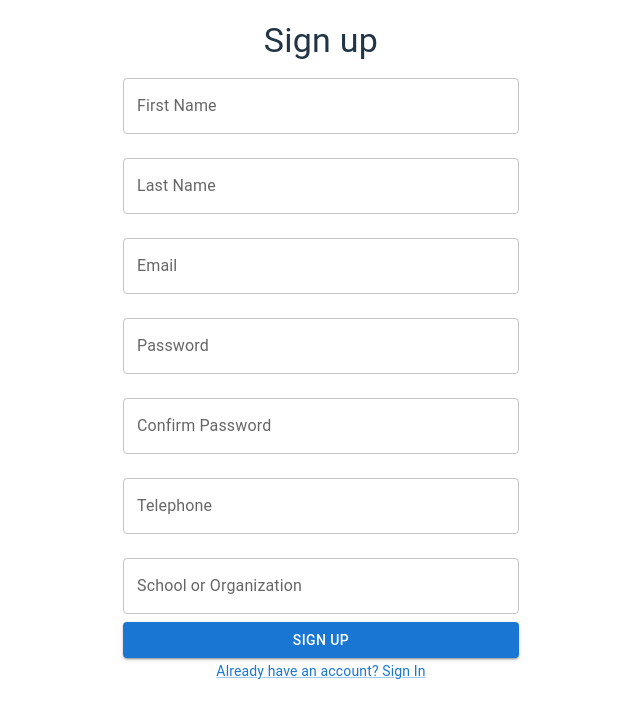
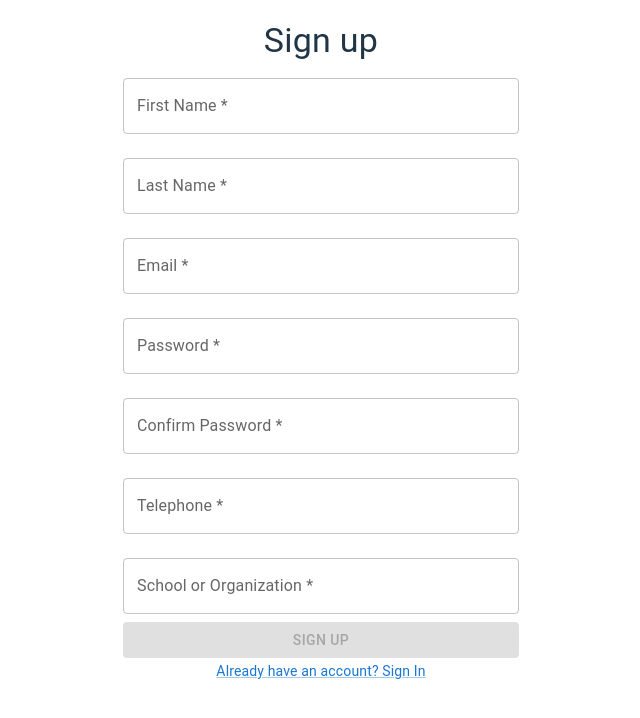
Before and after one commit to OTUDY/otudy_frontend, a React (Vite) app: page /sign-up in a window 1280 px wide. Shown: the top 718 px of the page, without its empty margins (319-959 px from the left). Built offline with nearby package versions, Linux system fonts and the light colour scheme.

Commit message:
add email valid to sign up page

```diff
--- a/src/pages/SignUp.tsx
+++ b/src/pages/SignUp.tsx
@@ -8,6 +8,7 @@ import {
   Grid,
 } from "@mui/material";
 import { useNavigate } from "react-router-dom";
+import validator from "validator";
 // import "react-phone-number-input/style.css";
 // import PhoneInput from "react-phone-number-input";
 
@@ -15,11 +16,21 @@ const SignUp: React.FC = () => {
   const [firstName, setFirstName] = useState("");
   const [lastName, setLastName] = useState("");
   const [email, setEmail] = useState("");
+  const [isEmailValid, setIsEmailValid] = useState(true);
   const [password, setPassword] = useState("");
   const [confirmPassword, setConfirmPassword] = useState("");
   const [telephone, setTelephone] = useState("");
   const [schoolOrOrganization, setSchoolOrOrganization] = useState("");
   const navigate = useNavigate();
+
+  const checkEmailValidity = (email: string) => {
+    setEmail(email);
+    if (validator.isEmail(email)) {
+      setIsEmailValid(true);
+    } else {
+      setIsEmailValid(false);
+    }
+  };
 
   const handleSignUp = () => {
     // Handle sign-up logic here (e.g., send a request to your authentication server)
@@ -41,7 +52,7 @@ const SignUp: React.FC = () => {
         <Typography variant="h4">Sign up</Typography>
         <form>
           <TextField
-            label="First Name"
+            label="First Name *"
             fullWidth
             margin="normal"
             variant="outlined"
@@ -49,7 +60,7 @@ const SignUp: React.FC = () => {
             onChange={(e) => setFirstName(e.target.value)}
           />
           <TextField
-            label="Last Name"
+            label="Last Name *"
             fullWidth
             margin="normal"
             variant="outlined"
@@ -57,16 +68,18 @@ const SignUp: React.FC = () => {
             onChange={(e) => setLastName(e.target.value)}
           />
           <TextField
-            label="Email"
+            label="Email *"
             type="email"
             fullWidth
             margin="normal"
             variant="outlined"
             value={email}
-            onChange={(e) => setEmail(e.target.value)}
+            onChange={(e) => checkEmailValidity(e.target.value)}
+            error={!isEmailValid} // Apply error style if email is invalid
+            helperText={!isEmailValid && "Invalid email format"}
           />
           <TextField
-            label="Password"
+            label="Password *"
             type="password"
             fullWidth
             margin="normal"
@@ -75,7 +88,7 @@ const SignUp: React.FC = () => {
             onChange={(e) => setPassword(e.target.value)}
           />
           <TextField
-            label="Confirm Password"
+            label="Confirm Password *"
             type="password"
             fullWidth
             margin="normal"
@@ -84,7 +97,7 @@ const SignUp: React.FC = () => {
             onChange={(e) => setConfirmPassword(e.target.value)}
           />
           <TextField
-            label="Telephone"
+            label="Telephone *"
             fullWidth
             margin="normal"
             variant="outlined"
@@ -98,7 +111,7 @@ const SignUp: React.FC = () => {
           /> */}
 
           <TextField
-            label="School or Organization"
+            label="School or Organization *"
             fullWidth
             margin="normal"
             variant="outlined"
@@ -110,6 +123,7 @@ const SignUp: React.FC = () => {
             color="primary"
             fullWidth
             onClick={handleSignUp}
+            disabled={!isEmailValid || email.length === 0}
           >
             Sign Up
           </Button>
```
